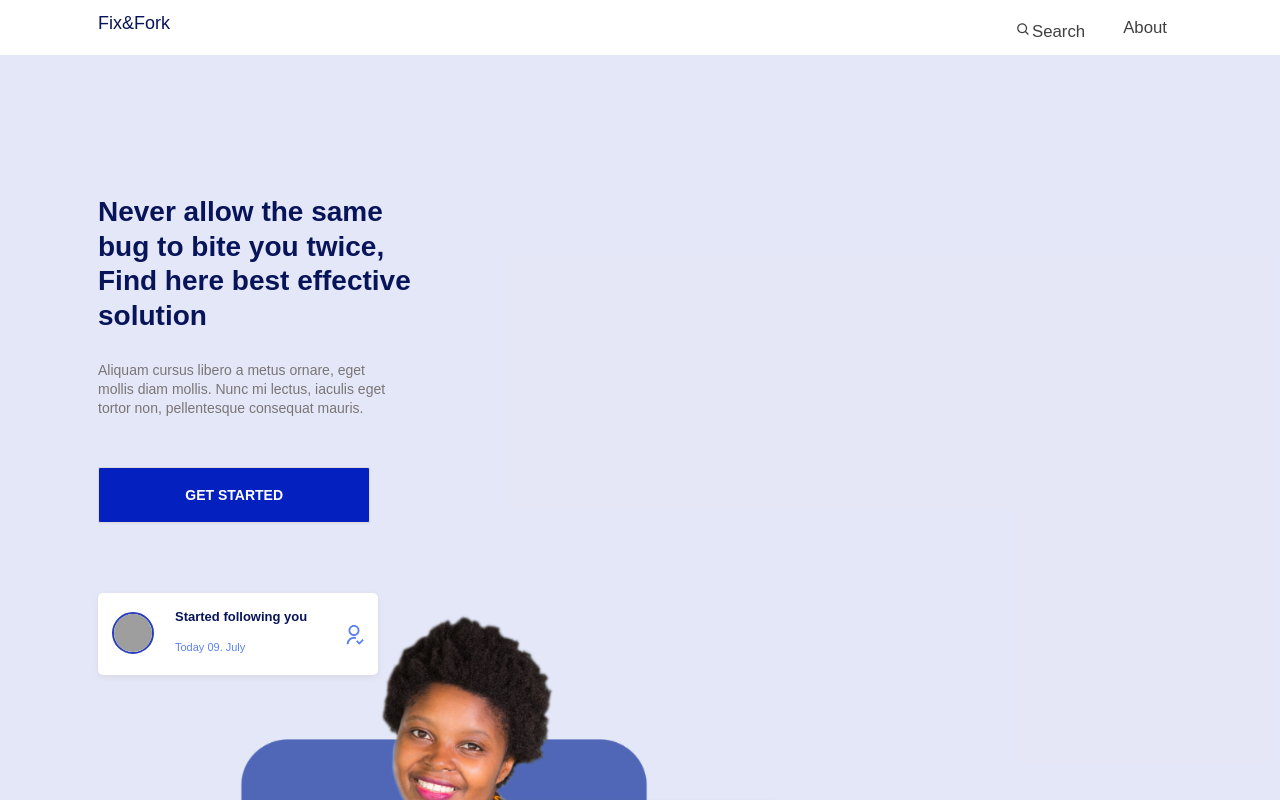
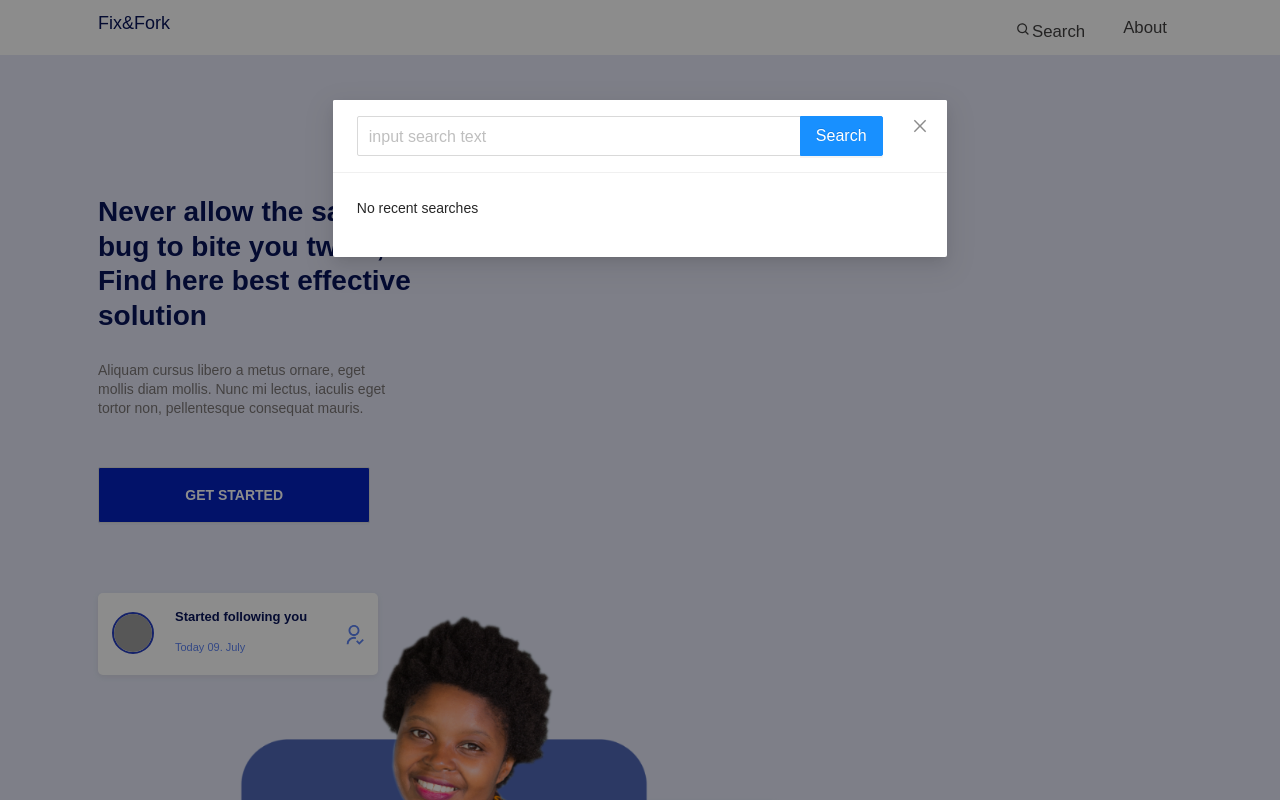
Before and after one commit to ntwari-egide/Fix-and-fork-final, a Next.js app: page / in a window 1280 px wide. Both pictures are taken after a click on the button "Search". Shown: the top 800 px of the page. Built offline with nearby package versions, Linux system fonts and the light colour scheme; grey boxes are pictures that could not be loaded; a web font is replaced by a local one.

Commit message:
ft(search): implement search

```diff
--- a/components/HeaderComponent/index.js
+++ b/components/HeaderComponent/index.js
@@ -1,16 +1,25 @@
-import { Button, Col, Image, PageHeader, Row, Space, Typography } from 'antd'
+import { Button, Col, Image, Input, Modal, PageHeader, Row, Space, Typography } from 'antd'
 import Head from 'next/head'
 import 'antd/dist/antd.css';
 import {BiSearch} from "react-icons/bi"
 import { useRouter } from 'next/router'
+import { useState } from 'react';
+const { Search } = Input;
+
 
 const { Title } = Typography
 
 export default function HeaderNavbar() {
 
+  const [showsearchmodal,setshowsearchmodal] = useState(false)
+
+  const onSearch = value => console.log(value);
+
   const router = useRouter()
 
-    return <PageHeader
+    return <>
+
+    <PageHeader
       className="navbar-content"
       ghost={false}
       onBack={() => window.history.back()}
@@ -20,12 +29,37 @@ export default function HeaderNavbar() {
         <div className="menu-icon">
           <svg xmlns="http://www.w3.org/2000/svg" viewBox="0 0 24 24" width="32" height="32"><path fill="none" d="M0 0h24v24H0z" /><path d="M3 4h18v2H3V4zm6 7h12v2H9v-2zm-6 7h18v2H3v-2z" /></svg>
         </div>,
-      <Button>
+        <Button onClick={() => setshowsearchmodal(true)}>
           <Space><BiSearch /></Space>
           Search
         </Button>,
         <Button>About</Button>
       ]}
     />
+    {/* Search modal */}
+
+    <Modal
+      visible={showsearchmodal}
+      className="search-modal"
+      onCancel={()=> setshowsearchmodal(false)}
+      onOk={()=> setshowsearchmodal(false)}
+      title={
+        <Search
+          placeholder="input search text"
+          enterButton="Search"
+          size="large"
+          style={{
+            width: '90% !important'
+          }}
+          onSearch={onSearch}
+        />
+      }
+      footer={null}
+
+    >
+        <p>No recent searches</p>
+    </Modal>
+
+    </>
 
 }
--- a/package.json
+++ b/package.json
@@ -15,6 +15,7 @@
     "next": "^11.0.0",
     "raw-loader": "^4.0.2",
     "react": "17.0.2",
+    "react-avatar": "^3.10.0",
     "react-dom": "17.0.2",
     "react-full-screen": "^1.1.0",
     "react-icons": "^4.3.1",
@@ -23,7 +24,8 @@
     "react-multi-carousel": "^2.6.5",
     "react-router-dom": "^5.3.0",
     "react-speech-recognition": "^3.9.0",
-    "speech-to-text": "^2.9.1"
+    "speech-to-text": "^2.9.1",
+    "timeago.js": "^4.0.2"
   },
   "devDependencies": {
     "autoprefixer": "^10.3.7",
--- a/pages/index.js
+++ b/pages/index.js
@@ -1,4 +1,4 @@
-import { Button, Col, Image, PageHeader, Row, Space, Typography } from 'antd'
+import { Button, Col, Image, Modal, PageHeader, Row, Space, Typography } from 'antd'
 import Footer from '../components/FooterComponent'
 import Head from 'next/head'
 import 'antd/dist/antd.css';
@@ -25,6 +25,7 @@ const { Link } = Anchor;
 const {Title, Text} = Typography
 
 export default function Home({posts = []}) {
+
 
 
   const responsive = {
--- a/public/styles/style.css
+++ b/public/styles/style.css
@@ -69,6 +69,24 @@ body {
         margin-top: 4em;
         margin-bottom: 1em;
       }
+
+      .profile-avatar.sb-avatar__text {
+        height: 51px !important;
+        font-family: 'Euclid Circular B' !important;
+        width: 51px !important;
+    }
+
+      .profile-avatar {
+        border-radius: 78%;
+        position: relative;
+        top: -1em;
+        margin-right: 2.5em;
+    }
+
+    h4.ant-typography.contributor {
+      font-size: 15px;
+      text-transform: capitalize;
+    }
 
       .welcome-content h3.ant-typography {
         color: #7A7575;
@@ -301,7 +319,11 @@ body {
 }
 
 .ant-col.ant-col-16.main-post-content {
-  font-size: 18px;
+  font-size: 17px;
+}
+
+.ant-modal.search-modal {
+  width: 48vw !important;
 }
 
 h1.ant-typography.post-title {
@@ -322,6 +344,10 @@ h1.ant-typography.post-title {
 
 .no-cursor{
   cursor:default !important;
+}
+
+span.ant-input-group-wrapper.ant-input-group-wrapper-lg.ant-input-search.ant-input-search-large.ant-input-search-with-button {
+  width: 93% !important;
 }
 
 img.ant-image-img.post-cover-bg {
```
Also changed, not shown: content/preact-is-designed-for-high-school.md (+5 -7 lines), pages/blog/[slug].js (+27 -13 lines), 1 other file (tests, documents, lock files or other folders). Lines whose indentation alone changed are shown as unchanged.
